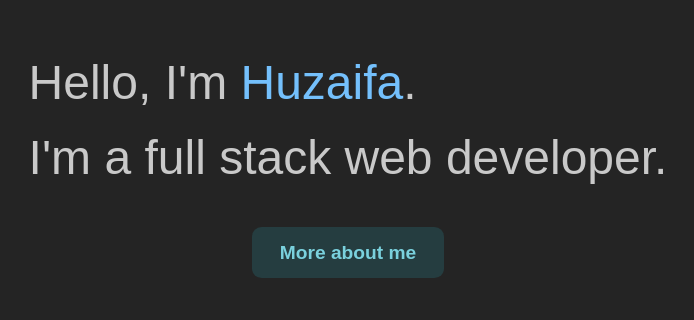
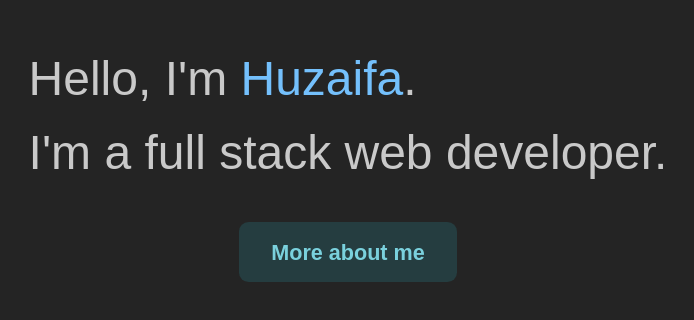
Before and after one commit to Huzaifa666/PersonalPortfolio, a React (Vite) app: page / in a window 1280 px wide. Shown: the part 238-558 px from the top of the page, without its empty margins (292-986 px from the left). Built offline with nearby package versions, Linux system fonts and the light colour scheme.

Commit message:
Added Button for large screen

```diff
--- a/src/App.tsx
+++ b/src/App.tsx
@@ -17,7 +17,7 @@ function App() {
                         <span>Hello, I'm <span className={classes.spanH}>Huzaifa</span>.</span>
                         <span>I'm a full stack web developer.</span>
                     </div>
-                    <Button visibleFrom="md" size="md" variant="light">More about me</Button>
+                    <Button visibleFrom="md" size="lg" variant="light">More about me</Button>
                     <Button hiddenFrom="md" size="sm" variant="light">More about me</Button>
                 </Box>
             </AppShellMain>
```
